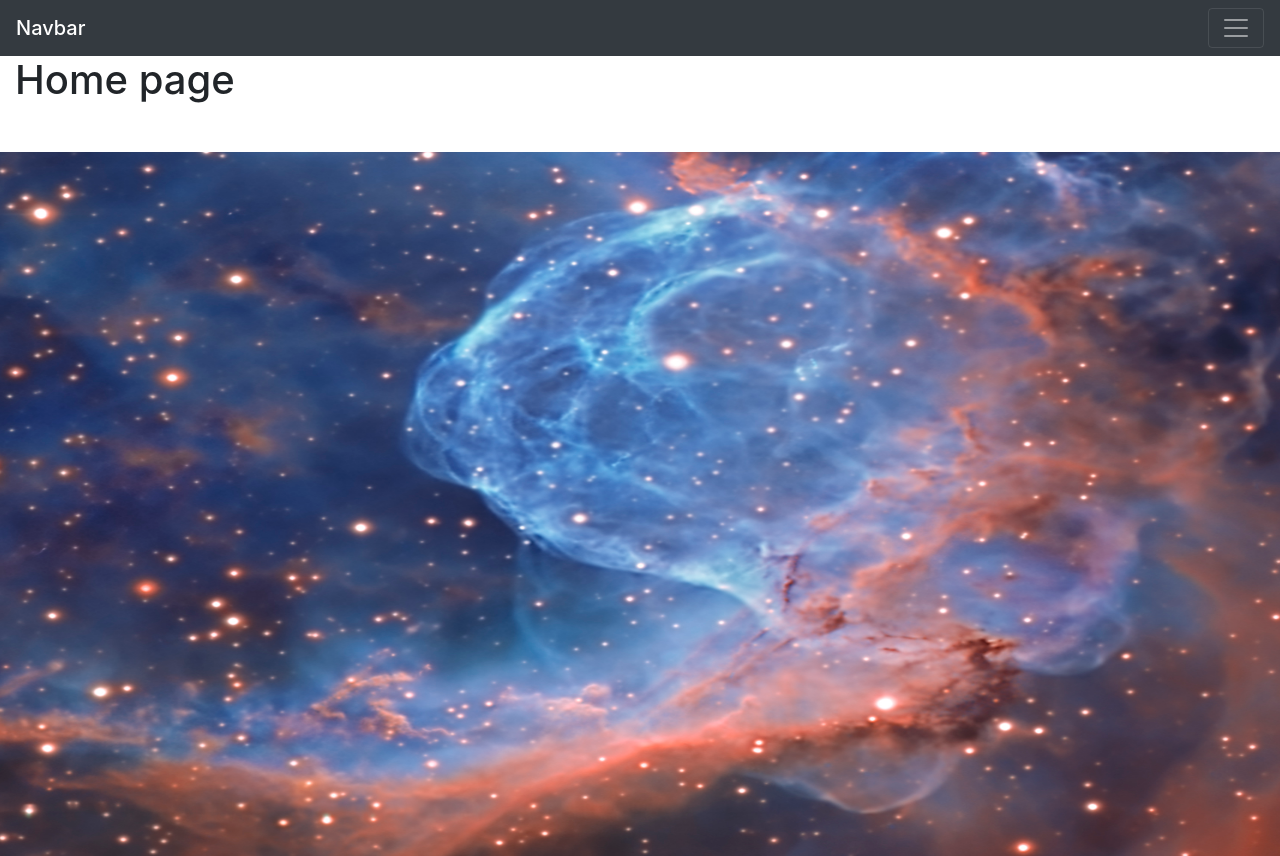
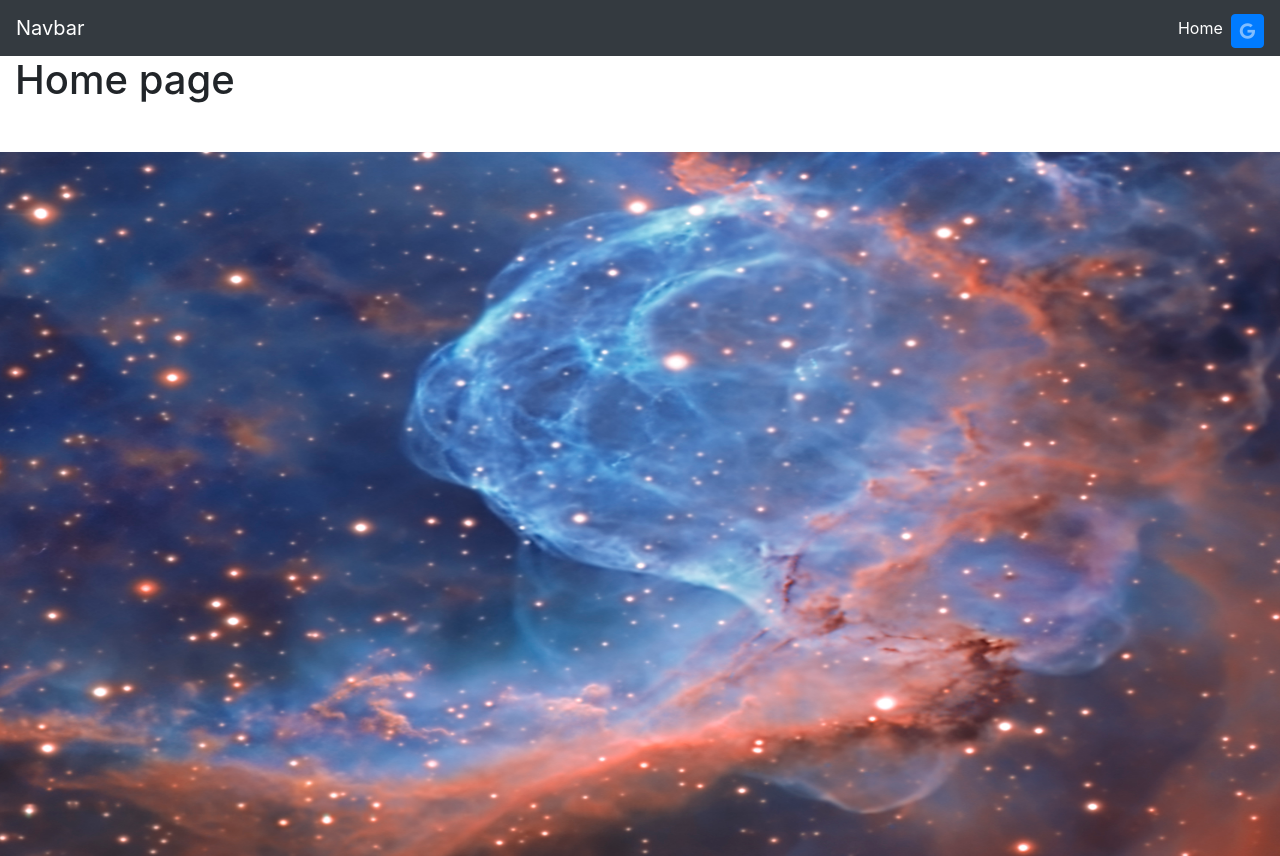
Before and after one commit to magmagcup/Thor, a Django app: page /game/home/ in a window 1280 px wide. Run offline with Django 3.2, Linux system fonts and the light colour scheme; some libraries are stand-ins or nearby versions.

```diff
--- a/game/static/game/my_style.css
+++ b/game/static/game/my_style.css
@@ -1,3 +1,8 @@
+* {
+    margin: 0;
+    padding: 0;
+}
+
 .background {
     background:white url("images/bg.jpg") no-repeat;
     background-size: 3000px 1000px;
--- a/game/templates/game/base.html
+++ b/game/templates/game/base.html
@@ -9,20 +9,37 @@
 
 
     <script src="https://kit.fontawesome.com/b7f2372ef6.js" crossorigin="anonymous"></script>
-    <nav class="navbar navbar-dark bg-dark">
-        <span class="navbar-brand mb-0 h1">Navbar</span>
+    <nav class="navbar navbar-expand-lg navbar-dark bg-dark">
+        <a class="navbar-brand" href="#">Navbar</a>
         <button class="navbar-toggler" type="button" data-toggle="collapse" data-target="#navbarSupportedContent" aria-controls="navbarSupportedContent" aria-expanded="false" aria-label="Toggle navigation">
             <span class="navbar-toggler-icon"></span>
         </button>
-        <div class="collapse navbar-collapse" id="navbarSupportedContent">
-            <ul class="navbar-nav mr-auto">
+        {% if user.is_authenticated %}
+            <div class="collapse navbar-collapse" id="navbarNavAltMarkup">
+                <div class="navbar-nav ml-auto mt-auto">
                     <li class="nav-item active">
                         <a class="nav-link" href="{% url 'game:home' %}">Home<span class="sr-only">(current)</span></a>
                     </li>
                     <li class="nav-item">
-                    <a class="nav-link" href="{% url 'game:login' %}">Login<span class="sr-only">(current)</span></a>
+                        <a class="nav-link ml-auto btn btn-secondry" href="{% url "game:logout" %}">Logout</a>
                     </li>
-            </ul>
+                    <li class="nav-item mt-auto">
+                        <p  class="text-white ml-auto mt-2">Logged in as {{ user.username }}</p>
+                    </li>
+                </div>
+            </div>
+            {% else %}
+            <div class="collapse navbar-collapse" id="navbarNavAltMarkup">
+                <div class="navbar-nav ml-auto">
+                    <li class="nav-item active mt-auto">
+                        <a class="nav-link" href="{% url 'game:home' %}">Home<span class="sr-only">(current)</span></a>
+                    </li>
+                    <li class="nav-item mt-auto">
+                        <a class="nav-link btn btn-primary" href="{% url "social:begin" "google-oauth2" %}"><i class="fab fa-google" ></i><span class="sr-only">(current)</span></a>
+                    </li>
+                </div>
+            </div>
+        {% endif %}
     </nav>
 
     <div class = "background">
--- a/game/urls.py
+++ b/game/urls.py
@@ -7,8 +7,6 @@ from . import views
 app_name = 'game'
 
 urlpatterns = [
-    path("", views.index_page, name="index"),
-    path('login/', views.index_page, name='login'),
     path('logout/', views.views_logout, name='logout'),
     path('', views.home_page, name='index'),
     path('home/', views.home_page, name='home'),
--- a/game/views.py
+++ b/game/views.py
@@ -17,7 +17,7 @@ def page404(request, exception):
 
 def views_logout(request):
     logout(request)
-    return redirect("game:index")
+    return redirect("game:home")
 
 def home_page(request):
     return render(request, 'game/home.html')
```
Also changed, not shown: mysite/settings.py (+0 -15 lines). Lines whose indentation alone changed are shown as unchanged.
